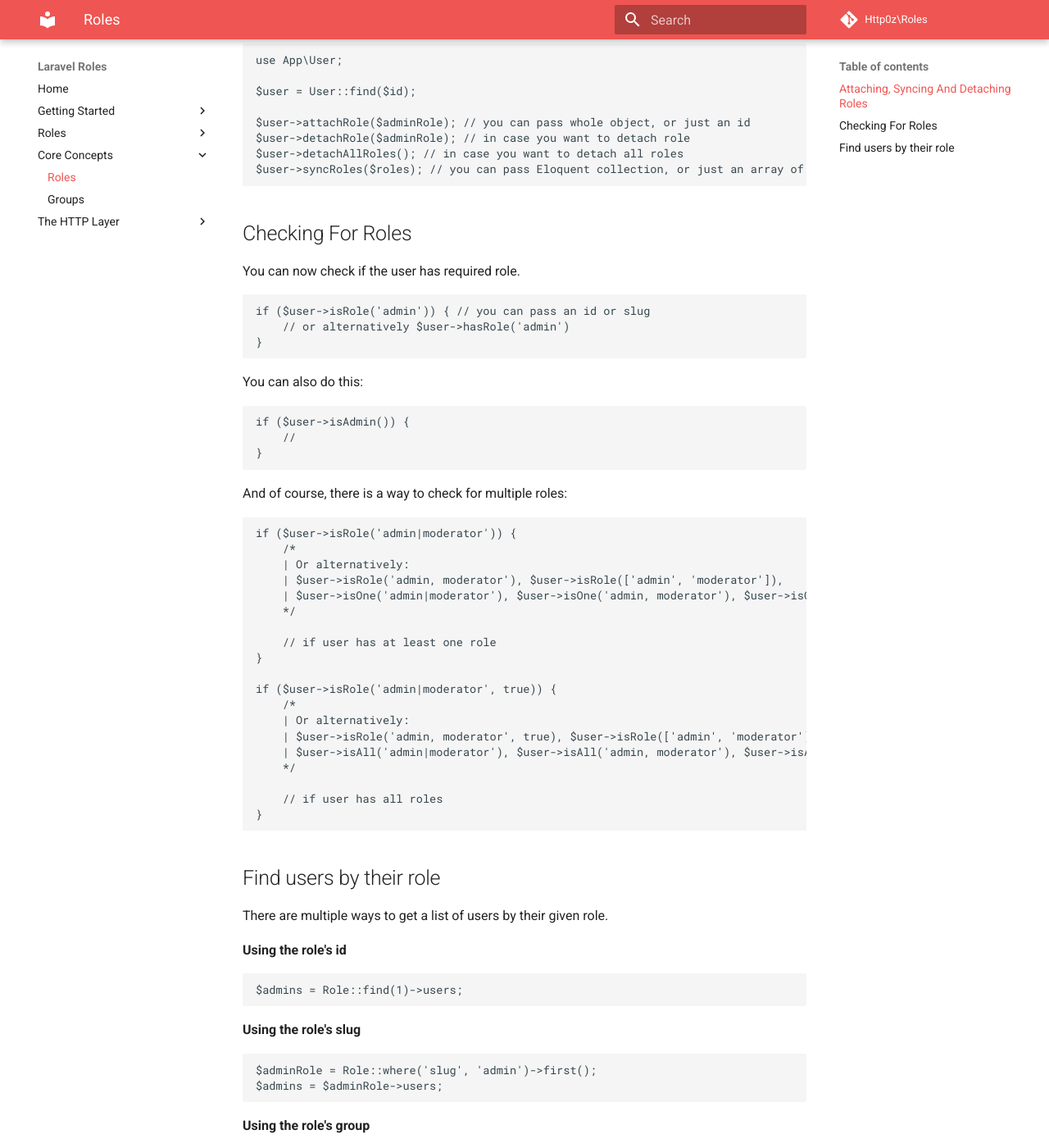
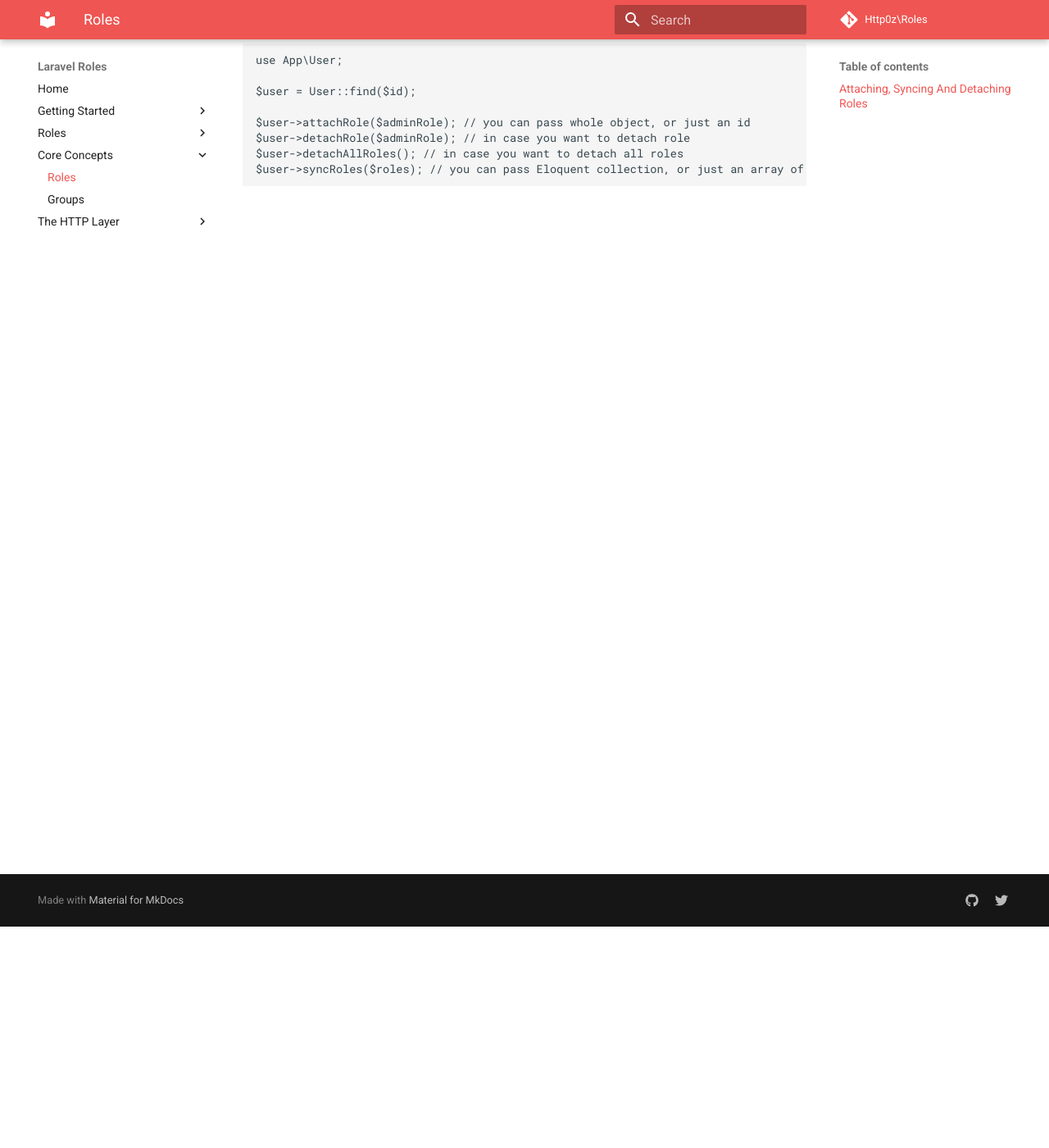
Before and after one commit to httpoz/roles, an MkDocs documentation site: the page built from docs/roles.md, in a window 1280 px wide and 1400 px high, scrolled down 270 px. Shown: the whole window at 82% size. Built offline with MkDocs 1.6.1 and Material for MkDocs 9.7.7, drawn with Linux system fonts in a browser that asks for light colours; comment, search, counter and statistics services are not loaded; old or Windows-style settings are respelled for this version of MkDocs; some of the changed text lies outside the part shown.

````diff
--- a/docs/roles.md
+++ b/docs/roles.md
@@ -13,64 +13,3 @@ $user->detachRole($adminRole); // in case you want to detach role
 $user->detachAllRoles(); // in case you want to detach all roles
 $user->syncRoles($roles); // you can pass Eloquent collection, or just an array of ids
 ```
-
-## Checking For Roles
-
-You can now check if the user has required role.
-
-```php
-if ($user->isRole('admin')) { // you can pass an id or slug
-    // or alternatively $user->hasRole('admin')
-}
-```
-
-You can also do this:
-
-```php
-if ($user->isAdmin()) {
-    //
-}
-```
-
-And of course, there is a way to check for multiple roles:
-
-```php
-if ($user->isRole('admin|moderator')) {
-    /*
-    | Or alternatively:
-    | $user->isRole('admin, moderator'), $user->isRole(['admin', 'moderator']),
-    | $user->isOne('admin|moderator'), $user->isOne('admin, moderator'), $user->isOne(['admin', 'moderator'])
-    */
-
-    // if user has at least one role
-}
-
-if ($user->isRole('admin|moderator', true)) {
-    /*
-    | Or alternatively:
-    | $user->isRole('admin, moderator', true), $user->isRole(['admin', 'moderator'], true),
-    | $user->isAll('admin|moderator'), $user->isAll('admin, moderator'), $user->isAll(['admin', 'moderator'])
-    */
-
-    // if user has all roles
-}
-```
-
-## Find users by their role
- There are multiple ways to get a list of users by their given role.
-
- **Using the role's id**
- ```php
- $admins = Role::find(1)->users;
- ```
-
- **Using the role's slug**
- ```php
- $adminRole = Role::where('slug', 'admin')->first();
- $admins = $adminRole->users;
- ```
- **Using the role's group**
- ```php
- $adminRole = Role::where('group', 'application.managers')->first();
- $admins = $adminRole->users;
- ```
--- a/mkdocs.yml
+++ b/mkdocs.yml
@@ -20,6 +20,7 @@ pages:
     - Roles:
         - 'Creating Roles': 'roles/creating-roles.md'
         - 'Assigning Roles': 'roles/assigning-roles.md'
+        - 'Querying Roles': 'roles/querying-roles.md'
     - Core Concepts:
         - 'Roles': 'roles.md'
         - 'Groups': 'groups.md'
````
Also changed, not shown: docs/groups.md (+4 -0 lines), docs/roles/querying-roles.md (added, +102 -0 lines), 1 other file.
